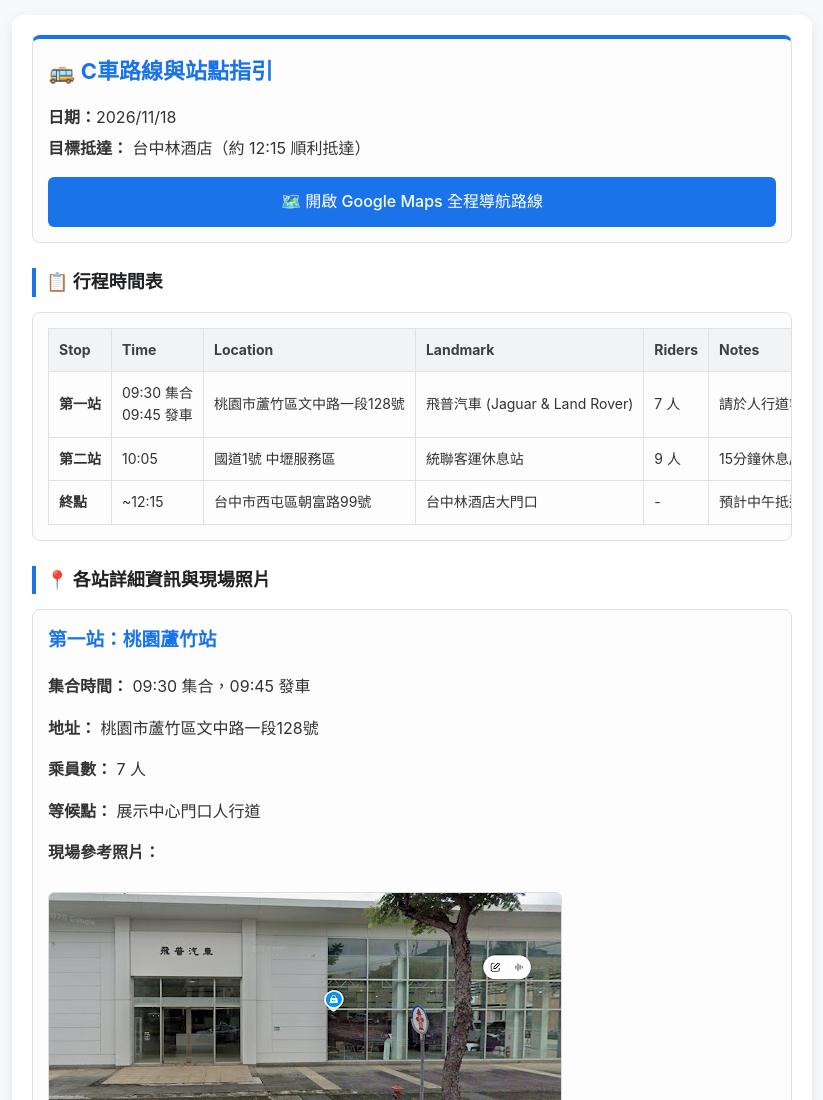
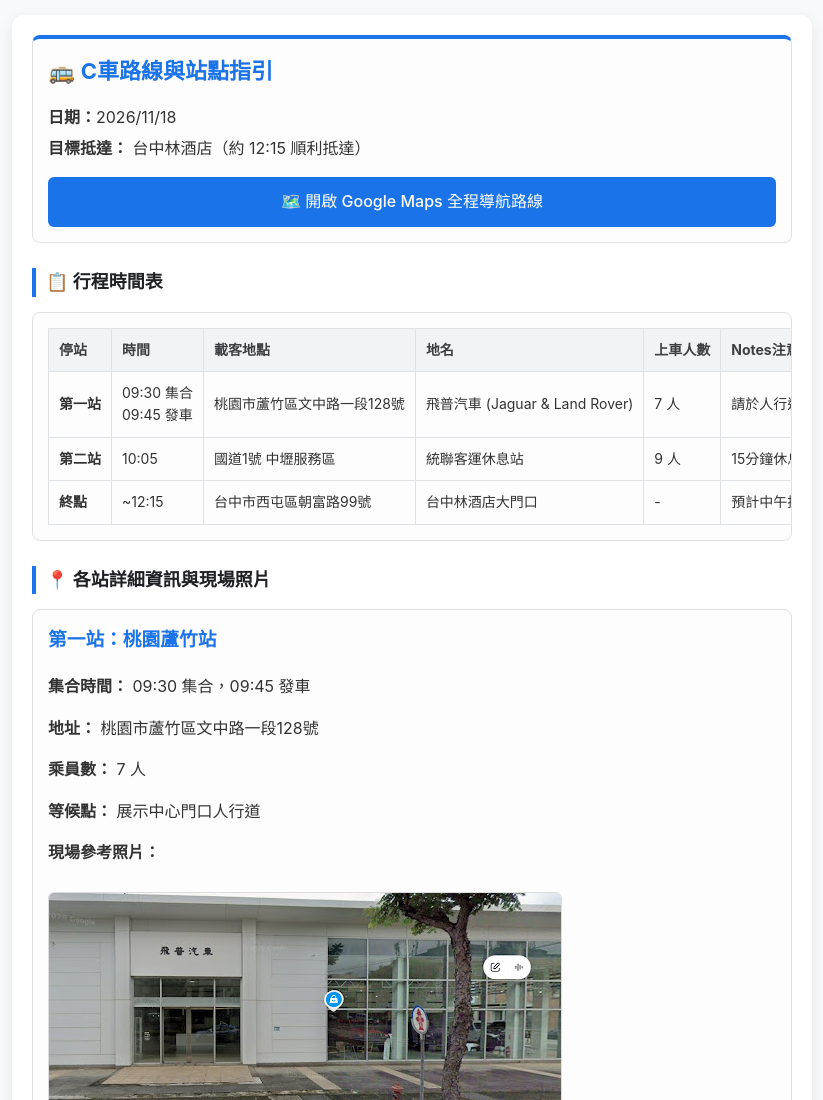
Before and after one commit to kevinluh88-a11y/bus-itinerary, a plain HTML site: page index.html in a window 1280 px wide. Shown: the top 1100 px of the page, without its empty margins (228-1051 px from the left). Drawn offline with Linux system fonts and the light colour scheme.

Commit message:
Update index.html

```diff
--- a/index.html
+++ b/index.html
@@ -117,12 +117,12 @@
     <div style="overflow-x: auto; padding: 15px;">
       <table>
         <tr>
-          <th>Stop</th>
-          <th>Time</th>
-          <th>Location</th>
-          <th>Landmark</th>
-          <th>Riders</th>
-          <th>Notes</th>
+          <th>停站</th>
+          <th>時間</th>
+          <th>載客地點</th>
+          <th>地名</th>
+          <th>上車人數</th>
+          <th>Notes注意事項</th>
         </tr>
         <tr>
           <td><strong>第一站</strong></td>
```
